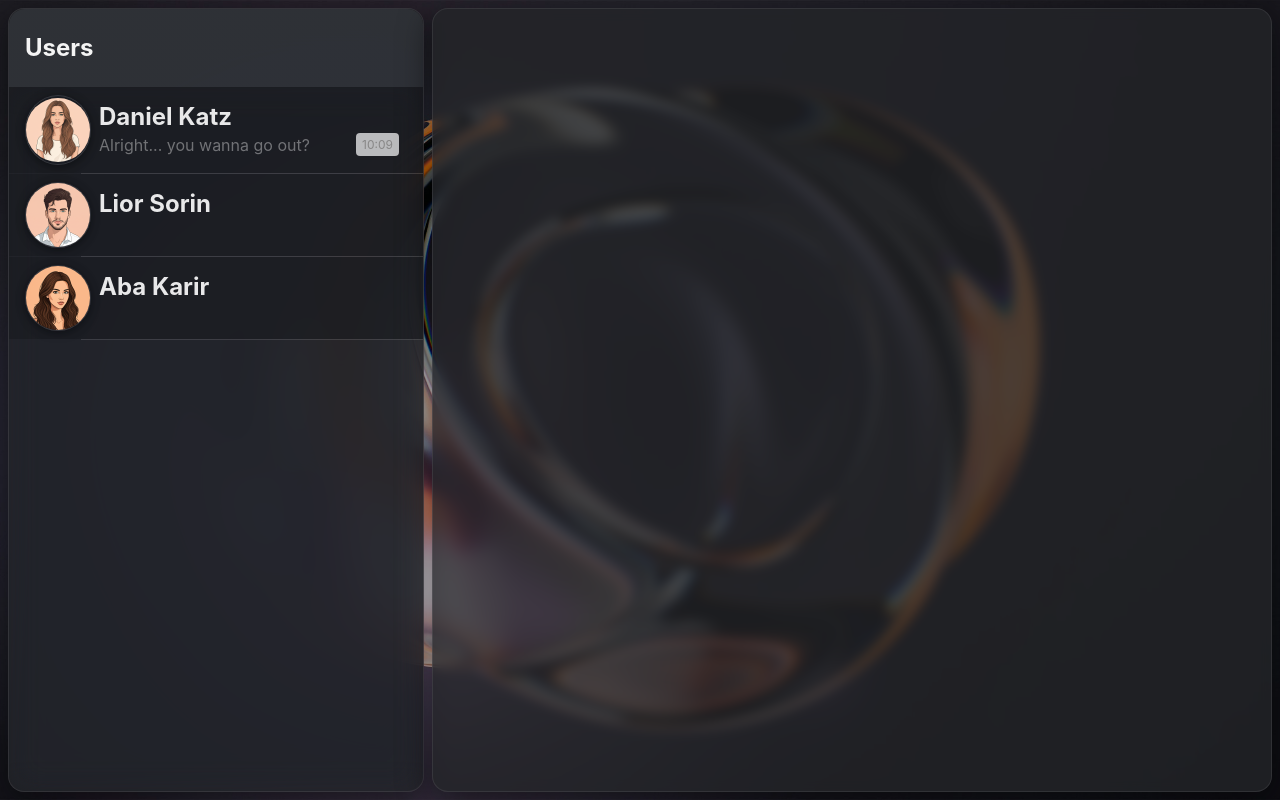
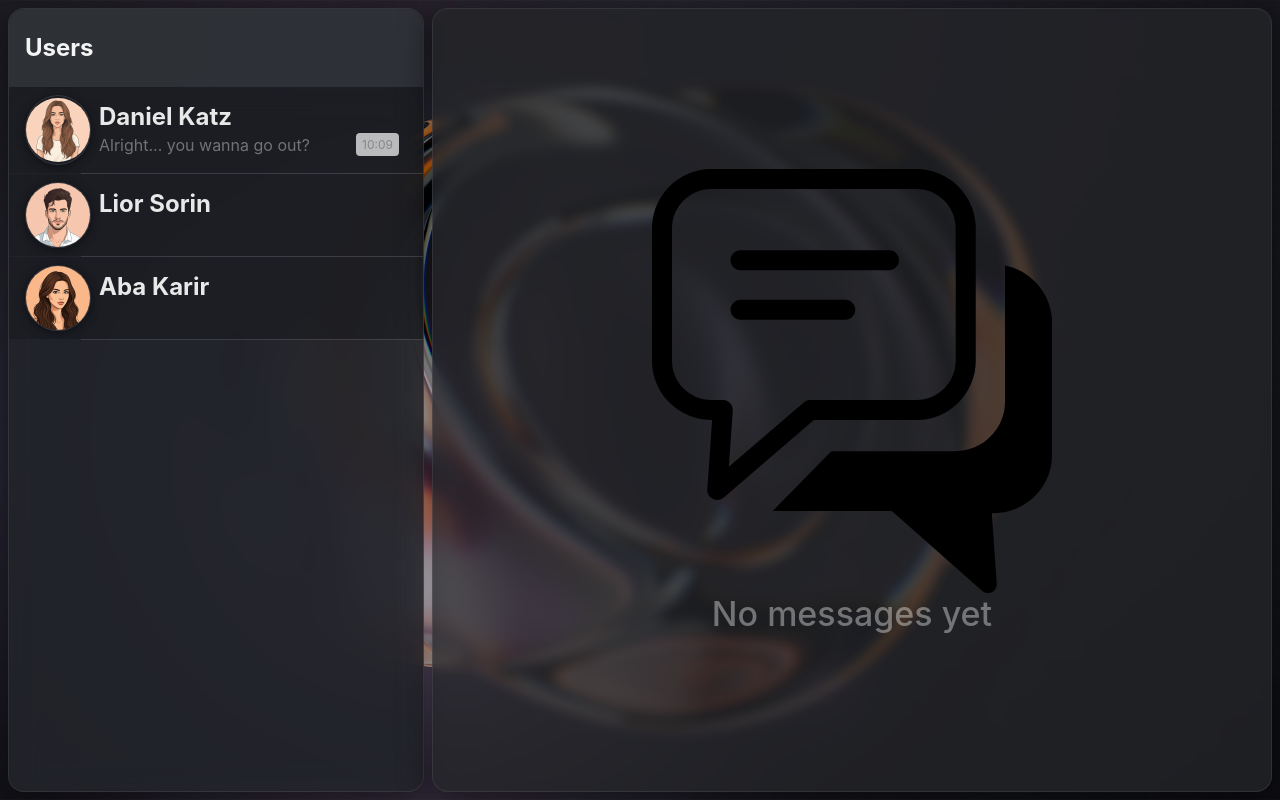
Before and after one commit to DanielKatzCoding/chat, a Next.js app in the folder frontend/: page / in a window 1280 px wide. Both pictures are taken after a click on the item "Aba Karir". Built offline with nearby package versions, Linux system fonts and the light colour scheme.

Commit message:
empty chat default

```diff
--- a/frontend/components/chat/ChatBlock.tsx
+++ b/frontend/components/chat/ChatBlock.tsx
@@ -19,11 +19,20 @@ const ChatBlock = () => {
         {
           selectedUser
             ? (
-                msgs.map((msg, idx) => (
-                  <ListItem key={idx} component="div" disableGutters sx={{ display: 'flex', justifyContent: msg.bound === 'outgoing' ? 'flex-end' : 'flex-start' }}>
-                    <Msg msg={msg} />
+                msgs.length != 0
+                  ? (
+                    msgs.map((msg, idx) => (
+                    <ListItem key={idx} component="div" disableGutters sx={{ display: 'flex', justifyContent: msg.bound === 'outgoing' ? 'flex-end' : 'flex-start' }}>
+                      <Msg msg={msg} />
+                    </ListItem>
+                    )
+                  ))
+                : (
+                  <ListItem sx={{ display: 'flex', flexDirection: 'column', alignItems: 'center', justifyContent: 'center', height: '100%' }}>
+                    <img src="/static/emptyChat.svg" alt="No messages yet" width={400} style={{ marginTop: '10vw' }} />
+                    <Typography variant="h4" color="text.disabled">No messages yet</Typography>
                   </ListItem>
-                ))
+                )
               )
             : (
                 <ListItem sx={{ display: 'flex', flexDirection: 'column', alignItems: 'center', justifyContent: 'center', height: '100%' }}>
```
Also changed, not shown: frontend/public/static/emptyChat.svg (added).
